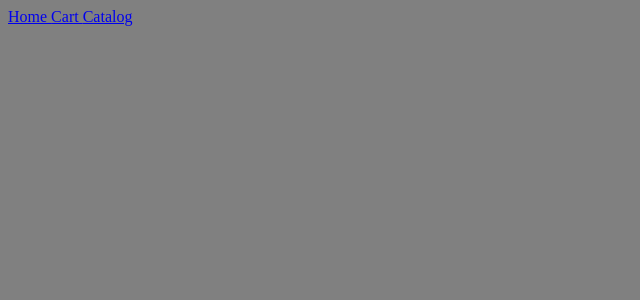
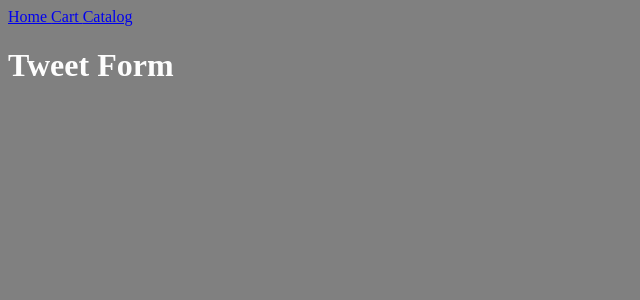
Before and after one commit to kayque-willy/react-ts-app, a React (Vite) app: page /edit in a window 1280 px wide. Before the commit this address had no page. Shown: the top 300 px of the page, without its empty margins (0-640 px from the left). Built offline with nearby package versions, Linux system fonts and the light colour scheme.

Commit message:
Mudanças para implementação do CRUD

```diff
--- a/src/Routes.tsx
+++ b/src/Routes.tsx
@@ -1,15 +1,15 @@
 import { BrowserRouter as Router, Routes, Route } from "react-router-dom";
 import Home from "./pages/Home";
-import { Cart } from "./pages/Cart";
-import { Catalog } from "./pages/Catalog";
+import { TweetView } from "./pages/TweetView";
+import { TweetForm } from "./pages/TweetForm";
 
 export function AppRoutes() {
   return (
     <Router>
       <Routes>
-        <Route path="/" element={<Home/>} />
-        <Route path="/catalog" element={<Catalog/>} />
-        <Route path="/cart" element={<Cart/>} />
+        <Route path="/" element={<Home />} />
+        <Route path="/edit" element={<TweetForm />} />
+        <Route path="/view" element={<TweetView />} />
       </Routes>
     </Router>
   );
--- a/src/components/Tweet.tsx
+++ b/src/components/Tweet.tsx
@@ -1,5 +1,6 @@
 type TweetProps = {
-    title?: string
+    id : number;
+    title?: string;
     text: string;
 }
 
--- a/src/pages/Cart.tsx
+++ /dev/null
@@ -1,4 +0,0 @@
-export function Cart() {
-  // Renderiza a página
-  return <h1>Cart</h1>;
-}
--- a/src/pages/Catalog.tsx
+++ /dev/null
@@ -1,4 +0,0 @@
-export function Catalog() {
-  // Renderiza a pagina
-  return <h1>Catalog</h1>;
-}
--- a/src/pages/Home.tsx
+++ b/src/pages/Home.tsx
@@ -26,7 +26,7 @@ function Home() {
       <h1>App React TypeScript</h1>
       <h2>Tweeter</h2>
       {tweets.map((tweet) => {
-        return <Tweet text={tweet} />;
+        return <Tweet text={tweet} id={1}/>;
       })}
       <p>Fim da lista!</p>
       <button className="buttonTweet" onClick={createTweet} >
--- /dev/null
+++ b/src/pages/TweetForm.tsx
@@ -0,0 +1,35 @@
+export function TweetForm() {
+  // Renderiza a pagina
+  return <h1>Tweet Form</h1>;
+}
+
+// class NameForm extends React.Component {
+//   constructor(props) {
+//     super(props);
+//     this.state = { value: "" };
+
+//     this.handleChange = this.handleChange.bind(this);
+//     this.handleSubmit = this.handleSubmit.bind(this);
+//   }
+
+//   handleChange(event) {
+//     this.setState({ value: event.target.value });
+//   }
+
+//   handleSubmit(event) {
+//     alert("A name was submitted: " + this.state.value);
+//     event.preventDefault();
+//   }
+
+//   render() {
+//     return (
+//       <form onSubmit={this.handleSubmit}>
+//         <label>
+//           Name:
+//           <textarea value={this.state.value} onChange={this.handleChange} />
+//         </label>
+//         <input type="submit" value="Submit" />
+//       </form>
+//     );
+//   }
+// }
--- /dev/null
+++ b/src/pages/TweetView.tsx
@@ -0,0 +1,4 @@
+export function TweetView() {
+  // Renderiza a página
+  return <h1>Tweet View</h1>;
+}
```
